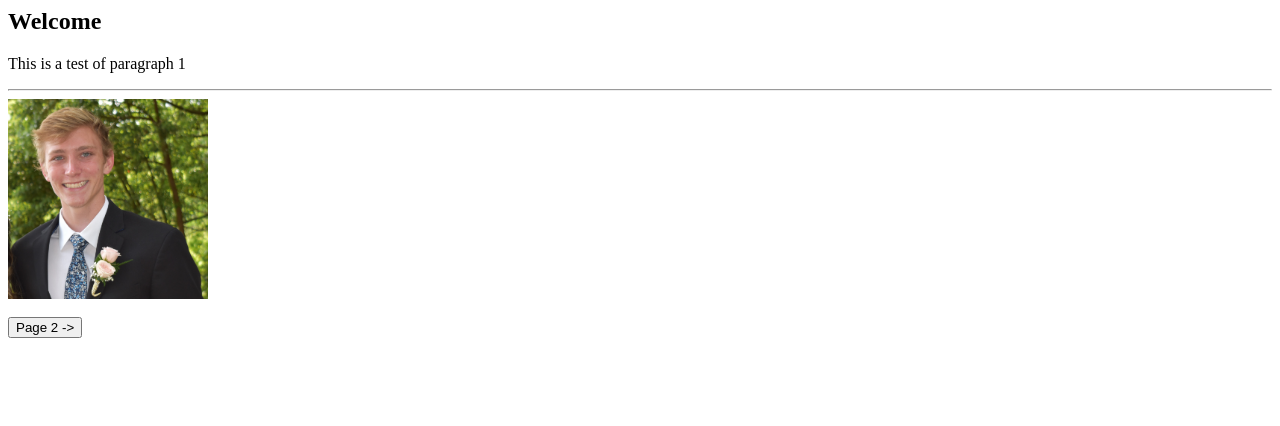
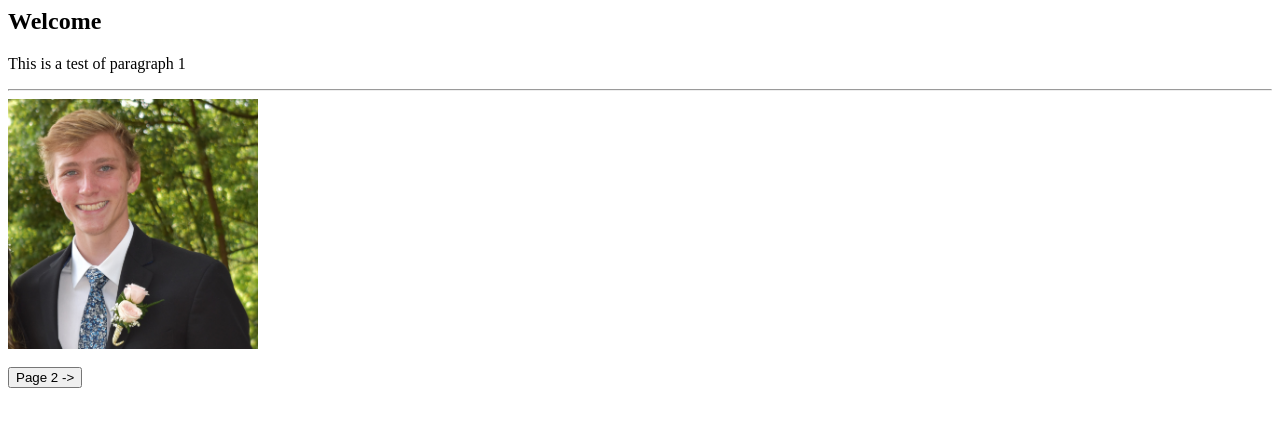
Before and after one commit to nickstrawser/nickstrawser.github.io, a plain HTML site: page index.html in a window 1280 px wide. Drawn offline with Linux system fonts and the light colour scheme.

Commit message:
increased image size

```diff
--- a/index.html
+++ b/index.html
@@ -8,7 +8,7 @@
 		<h2>Welcome</h2>
 		<p>This is a test of paragraph 1</p>
 		<hr/>
-		<img src = "headshot.jpg" width = "200px" height = "200px" />
+		<img src = "headshot.jpg" width = "250px" height = "250px" />
 
 		<br><br>
 		<button id = "btn" type="button" >Page 2 -></button>
```
